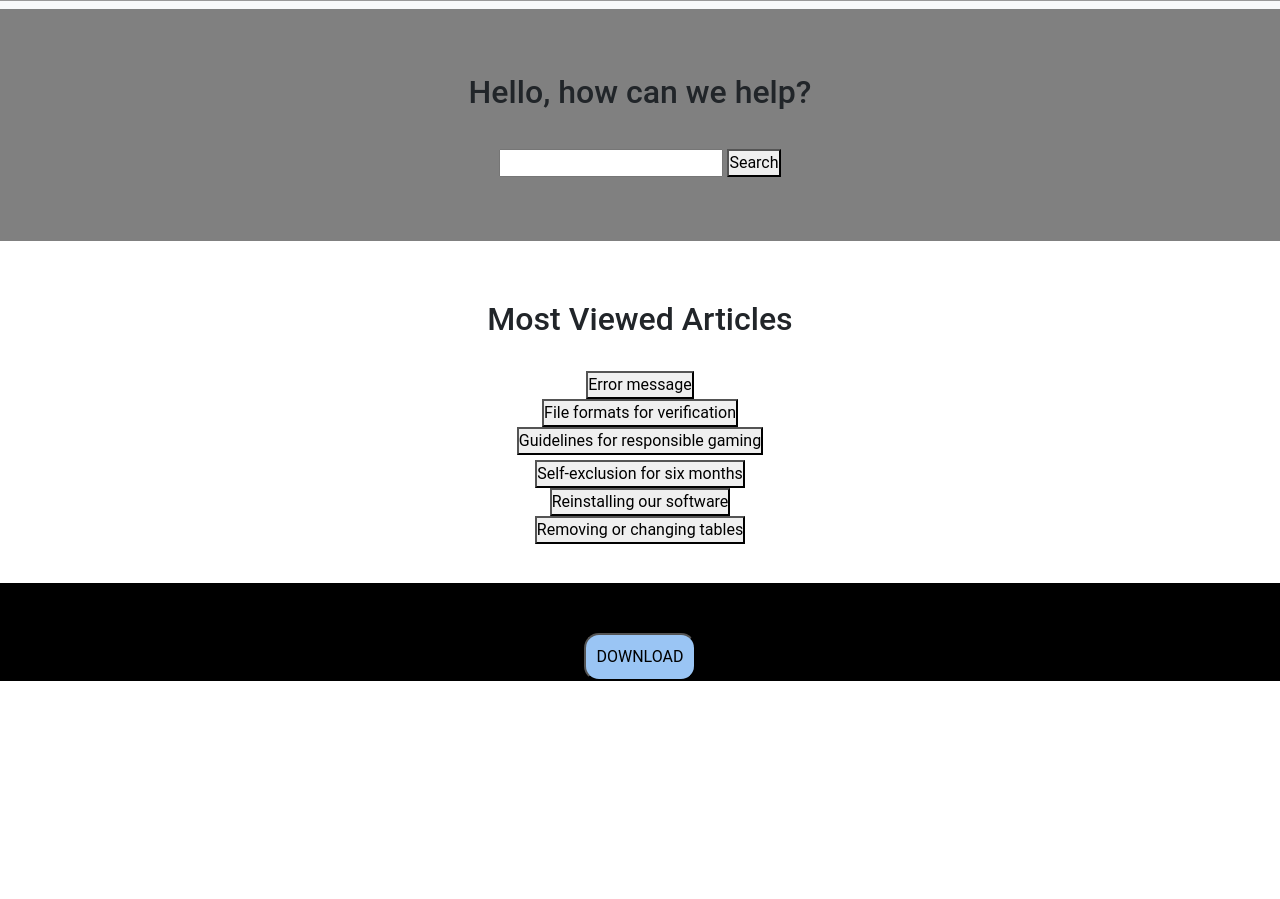
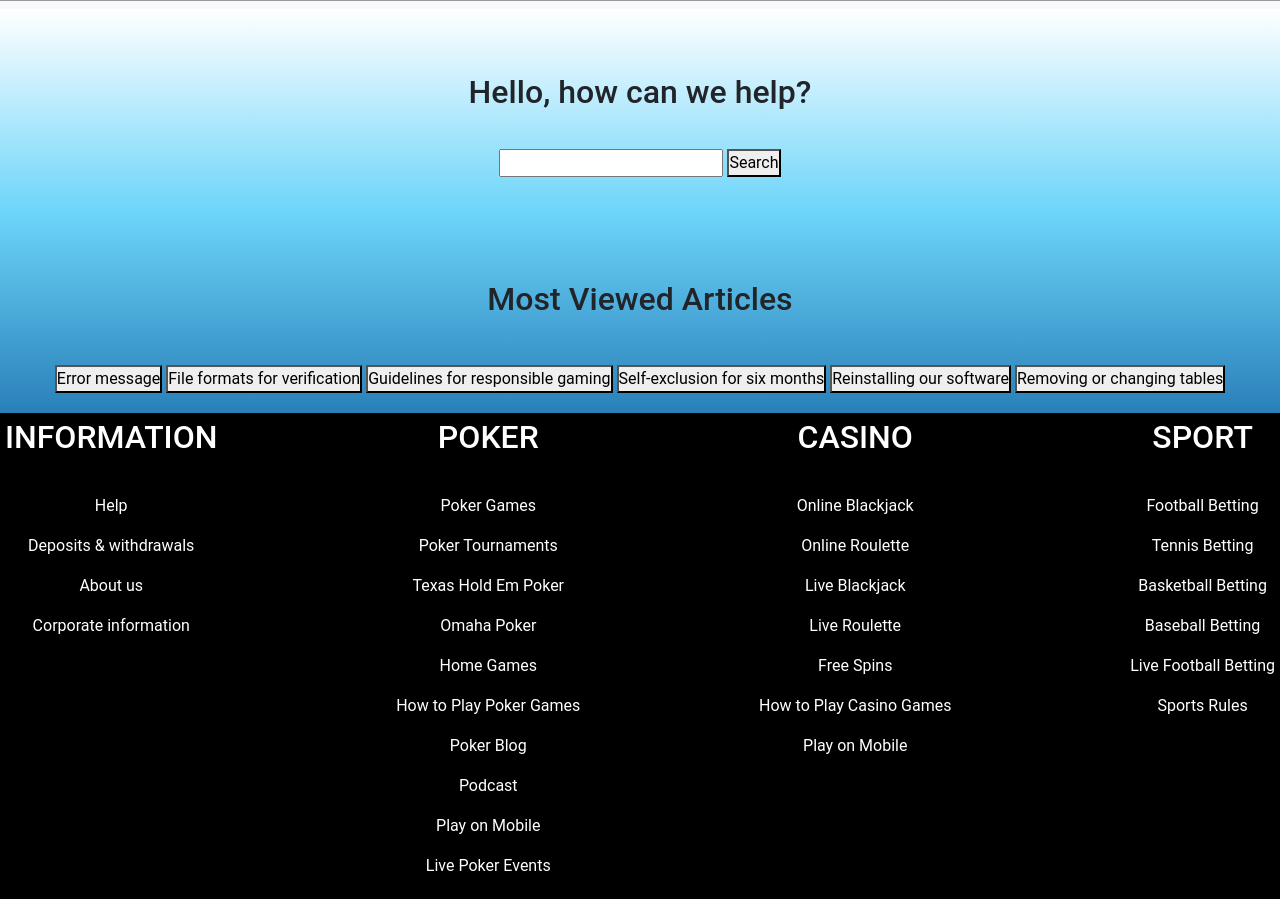
Before and after one commit to Nalmadapaz/proyecto-coder, a website: page pages/contact.html in a window 1280 px wide. Shown: the part 180-1079 px from the top of the page. Before the commit the page ends 861 px from the top, so only its background shows below. Drawn offline with nearby package versions, Linux system fonts and the light colour scheme.

Commit message:
Modificaciones generales

```diff
--- a/pages/contact.html
+++ b/pages/contact.html
@@ -21,7 +21,7 @@
                 <div class="collapse navbar-collapse justify-content-center" id="navbarNav">
                     <ul class="navbar-nav menu">
                         <li class="nav-item">
-                            <a class="nav-link active" aria-current="page" href="./index.html">HOME</a>
+                            <a class="nav-link active" aria-current="page" href="../index.html">HOME</a>
                         </li>
                         <li class="nav-item">
                             <a class="nav-link" href="./responsiblegaming.html">RESPONSIBLE GAMING</a>
@@ -53,34 +53,62 @@
                     <button>Search</button>
                 </div>
             </section>
-            <section class="bg-viewed">
+            <div class="bg-viewed">
                 <h2>Most Viewed Articles</h2>
-                <div class="container-articles">
-                    <div>
-                        <button>Error message</button>
-                    </div>
-                    <div>
-                        <button>File formats for verification</button>
-                    </div>
-                    <div>
-                        <button>Guidelines for responsible gaming</button>
-                    </div>
-                </div>
+            </div>
+            <section class="container-articles">
                 <div>
+                    <button>Error message</button>
+                    <button>File formats for verification</button>
+                    <button>Guidelines for responsible gaming</button>
                     <button>Self-exclusion for six months</button>
-                </div>
-                <div>
                     <button>Reinstalling our software</button>
-                </div>
-                <div>
                     <button>Removing or changing tables</button>
                 </div>
             </section>
         </main>
-        <footer class="footer">
-            <div class="btn-container">
-                <button class="btn-download">DOWNLOAD</button>
-            </div>
+        <footer>
+            <section class="background-section-games">
+                <div>
+                    <h2>INFORMATION</h2>
+                        <p>Help</p>
+                        <p>Deposits & withdrawals</p>
+                        <p>About us</p>
+                        <p>Corporate information</p>
+                </div>
+                <div>
+                    <h2>POKER</h2>
+                        <p>Poker Games</p>
+                        <p>Poker Tournaments</p>
+                        <p>Texas Hold Em Poker</p>
+                        <p>Omaha Poker</p>
+                        <p>Home Games</p>
+                        <p>How to Play Poker Games</p>
+                        <p>Poker Blog</p>
+                        <p>Podcast</p>
+                        <p>Play on Mobile</p>
+                        <p>Live Poker Events</p>
+                </div>
+                <div>
+                    <h2>CASINO</h2>
+                        <p>Online Blackjack</p>
+                        <p>Online Roulette</p>
+                        <p>Live Blackjack</p>
+                        <p>Live Roulette</p>
+                        <p>Free Spins</p>
+                        <p>How to Play Casino Games</p>
+                        <p>Play on Mobile</p>
+                </div>
+                <div>
+                    <h2>SPORT</h2>
+                        <p>Football Betting</p>
+                        <p>Tennis Betting</p>
+                        <p>Basketball Betting</p>
+                        <p>Baseball Betting</p>
+                        <p>Live Football Betting</p>
+                        <p>Sports Rules</p>
+                </div>
+            </section>
         </footer>
         <script src="https://cdn.jsdelivr.net/npm/@popperjs/core@2.11.8/dist/umd/popper.min.js" integrity="sha384-I7E8VVD/ismYTF4hNIPjVp/Zjvgyol6VFvRkX/vR+Vc4jQkC+hVqc2pM8ODewa9r" crossorigin="anonymous"></script>
         <script src="https://cdn.jsdelivr.net/npm/bootstrap@5.3.1/dist/js/bootstrap.min.js" integrity="sha384-Rx+T1VzGupg4BHQYs2gCW9It+akI2MM/mndMCy36UVfodzcJcF0GGLxZIzObiEfa" crossorigin="anonymous"></script>
--- a/scss/layout/_footer.scss
+++ b/scss/layout/_footer.scss
@@ -15,3 +15,17 @@
 		background-color: $background-color_13;
 	}
 }
+
+.background-section-games {
+	background-color: $background-color_11;
+	color: $color_3;
+	display: flex;
+	flex-wrap: wrap;
+	justify-content: space-between;
+	padding: 5px;
+	div {
+		h2 {
+			padding-bottom: 30px;
+		}
+	}
+}
--- a/scss/layout/_main.scss
+++ b/scss/layout/_main.scss
@@ -203,10 +203,11 @@
 	}
 }
 .background-contact {
-	background-color: $background-color_14;
+	background: #2980B9;
+	background: -webkit-linear-gradient(to bottom, #FFFFFF, #6DD5FA, #2980B9);
+	background: linear-gradient(to bottom, #FFFFFF, #6DD5FA, #2980B9);
 }
 .bg-contact {
-	background-color: $background-color_15;
 	padding: 5%;
 	div {
 		h2 {
@@ -216,15 +217,14 @@
 }
 .bg-viewed {
 	padding: 3%;
-	h2 {
-		padding: 20px;
-	}
 }
 .container-articles {
 	display: flex;
-	flex-direction: column;
+	flex-direction: row;
+	justify-content: center;
 	align-items: center;
-	padding: 5px;
+	gap: 20px;
+	padding-bottom: 20px;
 }
 .background-games {
 	background-color: $background-color_16;
@@ -238,16 +238,3 @@
 		padding-bottom: 30px;
 	}
 }
-.background-section-games {
-	background-color: $background-color_11;
-	color: $color_3;
-	display: flex;
-	flex-wrap: wrap;
-	justify-content: space-between;
-	padding: 5px;
-	div {
-		h2 {
-			padding-bottom: 30px;
-		}
-	}
-}
```
Also changed, not shown: pages/about.html (+43 -2 lines), pages/games.html (+5 -3 lines), pages/responsiblegaming.html (+43 -2 lines), css/styles.css, 1 other file.
